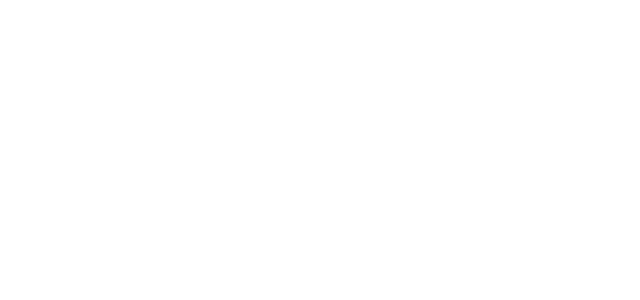
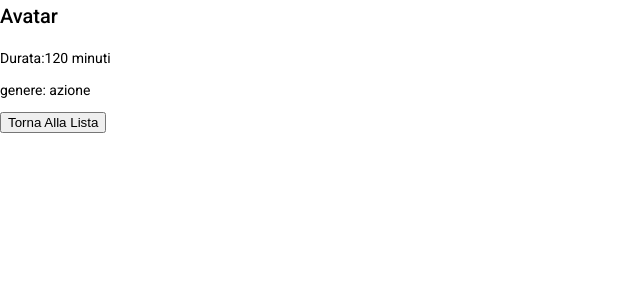
Before and after one commit to LukeSkywa/IniMenoUno, an Angular app: page /FilmDetail/1 in a window 1280 px wide. Before the commit this address led to /. Shown: the top 300 px of the page, without its empty margins (0-640 px from the left). Built offline with nearby package versions, Linux system fonts and the light colour scheme.

Commit message:
pagina dettaglio funzionante

```diff
--- a/src/app/app.module.ts
+++ b/src/app/app.module.ts
@@ -6,6 +6,8 @@ import { ListaComponent } from './components/lista/lista.component';
 import { BrowserAnimationsModule } from '@angular/platform-browser/animations';
 import {MatIconModule} from '@angular/material/icon';
 import {MatButtonToggleModule} from '@angular/material/button-toggle';
+import { FilmDetailComponent } from './components/film-detail/film-detail.component';
+
 
 
 
@@ -13,6 +15,7 @@ import {MatButtonToggleModule} from '@angular/material/button-toggle';
   declarations: [
     AppComponent,
     ListaComponent,
+    FilmDetailComponent,
   ],
   imports: [
     BrowserModule,
--- /dev/null
+++ b/src/app/components/film-detail/film-detail.component.html
@@ -0,0 +1,4 @@
+<h2>{{film.name}}</h2>
+<p>Durata:{{film.durataMinuti}} minuti</p>
+<p>genere: {{film.genere}}</p>
+<button [routerLink]="['/list']">Torna Alla Lista</button>
--- /dev/null
+++ b/src/app/components/film-detail/film-detail.component.ts
@@ -0,0 +1,25 @@
+import { Component, OnInit } from '@angular/core';
+import { FilmItem } from 'src/app/models/film-item';
+import { FilmListService } from 'src/app/service/film-list.service';
+import { ActivatedRoute } from '@angular/router';
+
+@Component({
+  selector: 'app-film-detail',
+  templateUrl: './film-detail.component.html',
+  styleUrls: ['./film-detail.component.scss']
+})
+export class FilmDetailComponent implements OnInit {
+  id:number;
+  film:FilmItem;
+  sub: any;
+  genereGioco:string;
+
+  constructor(private filmListService: FilmListService,private route: ActivatedRoute,){
+  }
+  ngOnInit(): void {
+    this.sub = this.route.params.subscribe(params => {
+      this.id = +params['id'];
+   });
+    this.film=this.filmListService.getFilmItem(this.id);
+  }
+}
```
Also changed, not shown: src/app/app-routing.module.ts (+5 -2 lines), src/app/components/film-detail/film-detail.component.scss (added), 1 other file (tests, documents, lock files or other folders).
